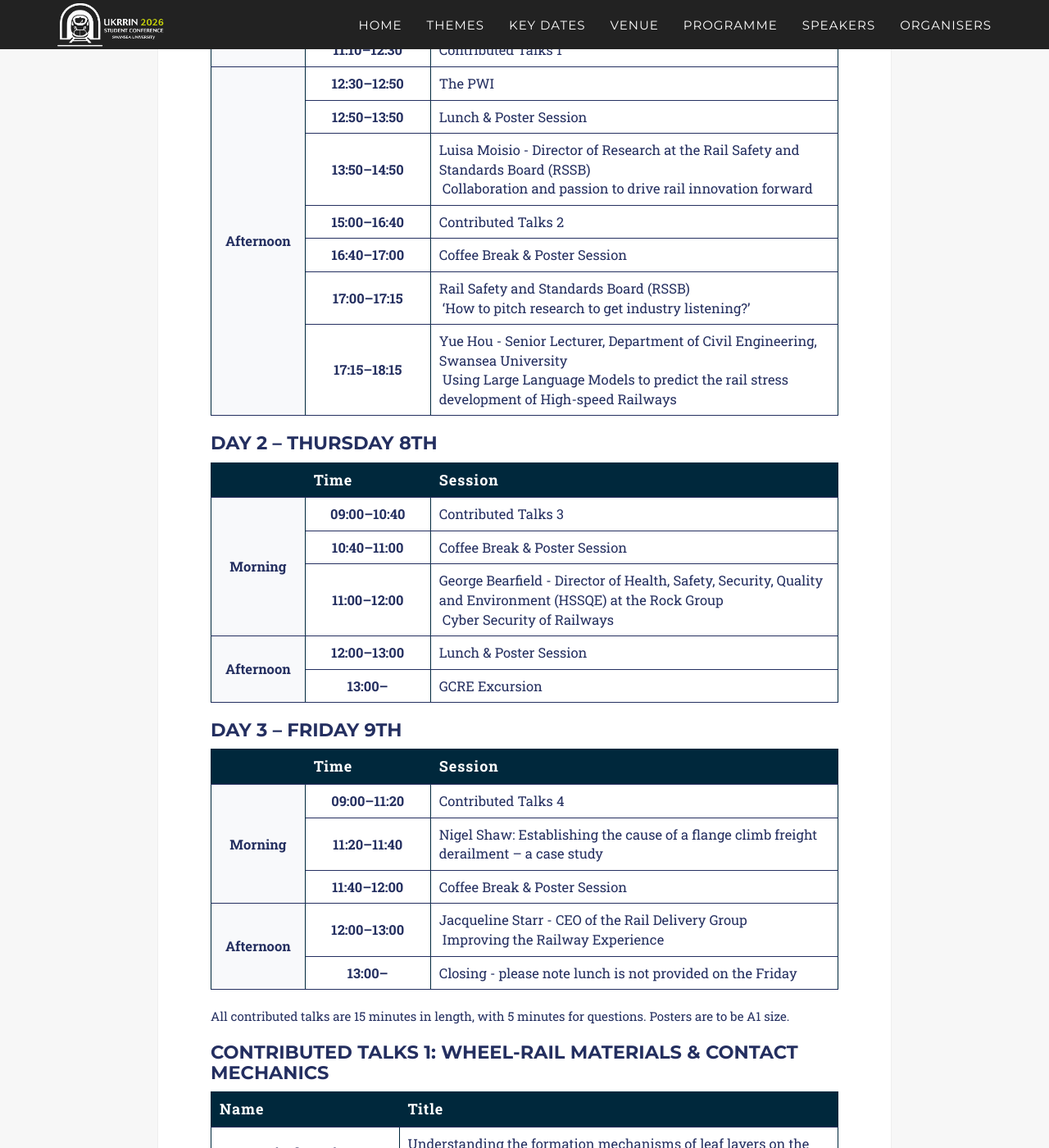
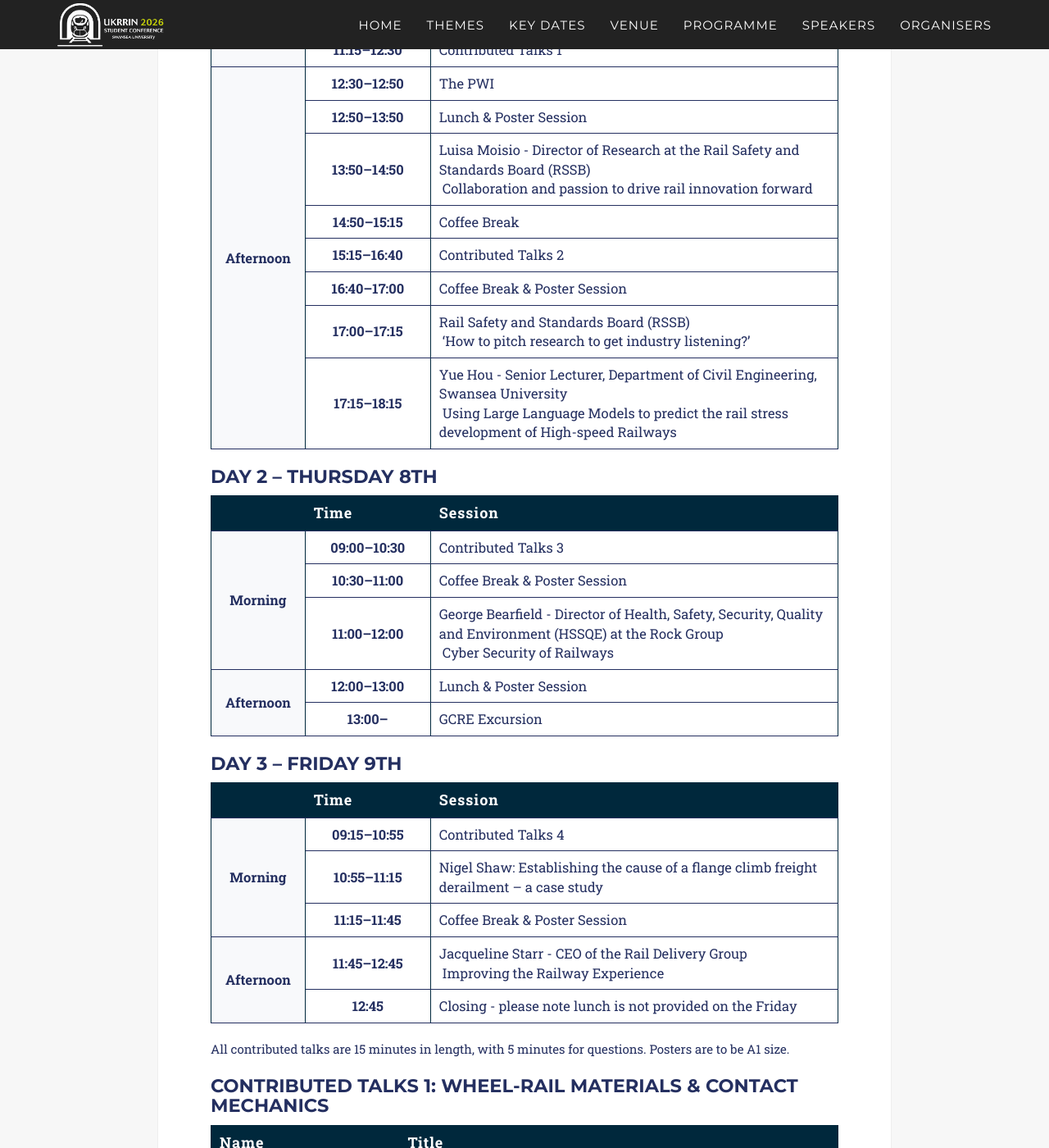
Before and after one commit to ukrrin2026swansea/ukrrin2026swansea.github.io, a Jekyll site: the page built from _2017_pages/programme.html, in a window 1280 px wide and 1400 px high, scrolled down 561 px. Shown: the whole window at 82% size. Built offline with Jekyll 4.4.1, drawn with Linux system fonts in a browser that asks for light colours; some web fonts are replaced.

Commit message:
schefule finalised

```diff
--- a/_data/twenty_17/programme_1.yml
+++ b/_data/twenty_17/programme_1.yml
@@ -18,11 +18,11 @@
   title: "Sean McCabe - Head of Software at Siemens Mobility <br> Railway Decarbonisation"
 
 - block: Morning
-  time: "10:55–11:10"
+  time: "10:55–11:15"
   title: "Coffee Break"
 
 - block: Morning
-  time: "11:10–12:30"
+  time: "11:15–12:30"
   title: "Contributed Talks 1"
 
 - block: Afternoon
@@ -38,7 +38,11 @@
   title: "Luisa Moisio - Director of Research at the Rail Safety and Standards Board (RSSB) <br> Collaboration and passion to drive rail innovation forward"
 
 - block: Afternoon
-  time: "15:00–16:40"
+  time: "14:50–15:15"
+  title: "Coffee Break"
+
+- block: Afternoon
+  time: "15:15–16:40"
   title: "Contributed Talks 2"
 
 - block: Afternoon
--- a/_data/twenty_17/programme_2.yml
+++ b/_data/twenty_17/programme_2.yml
@@ -2,11 +2,11 @@
 # Day 2 – Thursday 8th
 
 - block: Morning
-  time: "09:00–10:40"
+  time: "09:00–10:30"
   title: "Contributed Talks 3"
 
 - block: Morning
-  time: "10:40–11:00"
+  time: "10:30–11:00"
   title: "Coffee Break & Poster Session"
 
 - block: Morning
--- a/_data/twenty_17/programme_3.yml
+++ b/_data/twenty_17/programme_3.yml
@@ -2,21 +2,21 @@
 # Day 3 – Friday 9th
 
 - block: Morning
-  time: "09:00–11:20"
+  time: "09:15–10:55"
   title: "Contributed Talks 4"
 
 - block: Morning
-  time: "11:20–11:40"
+  time: "10:55–11:15"
   title: "Nigel Shaw: Establishing the cause of a flange climb freight derailment – a case study"
 
 - block: Morning
-  time: "11:40–12:00"
+  time: "11:15–11:45"
   title: "Coffee Break & Poster Session"
 
 - block: Afternoon
-  time: "12:00–13:00"
+  time: "11:45–12:45"
   title: "Jacqueline Starr - CEO of the Rail Delivery Group <br> Improving the Railway Experience"
 
 - block: Afternoon
-  time: "13:00–"
+  time: "12:45"
   title: "Closing - please note lunch is not provided on the Friday"
```
